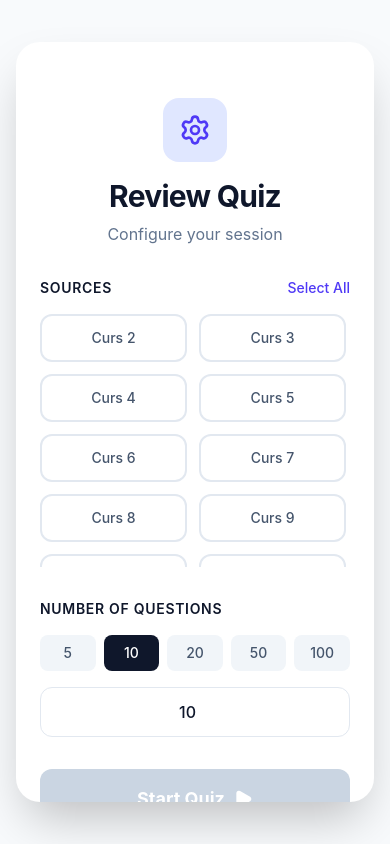
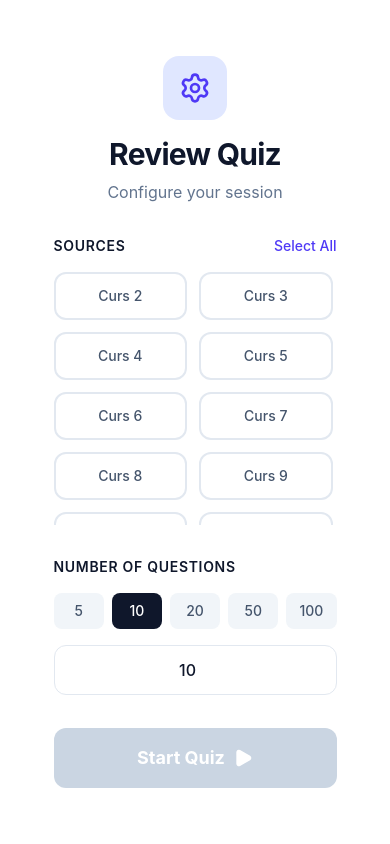
Before and after one commit to p-valentin/Quiz_OOP, a React (Vite) app: page / in a window 390 px wide. Built offline with nearby package versions, Linux system fonts and the light colour scheme.

Commit message:
Update mobile layout to full screen

```diff
--- a/src/App.tsx
+++ b/src/App.tsx
@@ -38,8 +38,8 @@ function App() {
   };
 
   return (
-    <div className="min-h-screen bg-slate-50 text-slate-900 font-sans selection:bg-indigo-100 selection:text-indigo-800 flex items-center justify-center p-4">
-      <main className="w-full max-w-md md:max-w-4xl bg-white shadow-2xl overflow-hidden rounded-3xl h-[850px] max-h-[90vh] relative transition-all duration-500 ease-out">
+    <div className="min-h-screen bg-slate-50 text-slate-900 font-sans selection:bg-indigo-100 selection:text-indigo-800 flex flex-col md:items-center md:justify-center md:p-4">
+      <main className="w-full h-[100dvh] md:h-[850px] md:max-h-[90vh] md:max-w-4xl bg-white md:shadow-2xl overflow-hidden md:rounded-3xl relative transition-all duration-500 ease-out flex flex-col">
         {view === 'settings' && (
           <SettingsView allQuestions={dataset} onStart={handleStart} />
         )}
```
